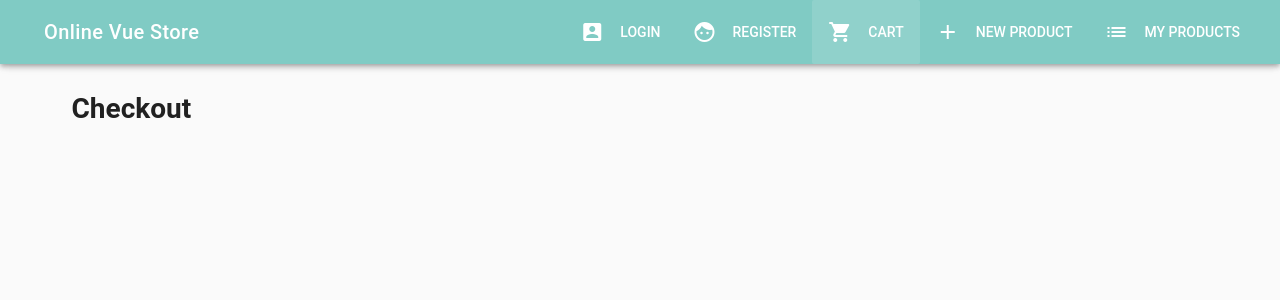
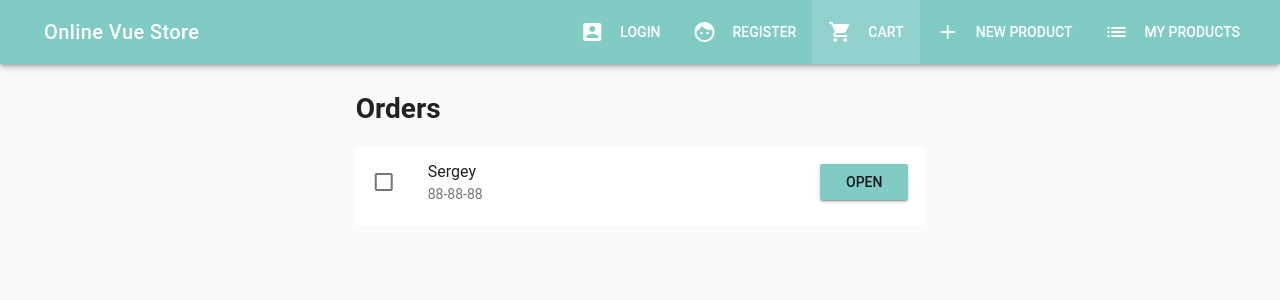
Before and after one commit to KSGitUser/Project-on-vue, a Vue app: page /checkout in a window 1280 px wide. Shown: the top 300 px of the page. Built offline with nearby package versions, Linux system fonts and the light colour scheme; a small style sheet from the web is missing.

Commit message:
checkout page

```diff
--- a/src/components/User/Checkout.vue
+++ b/src/components/User/Checkout.vue
@@ -1,8 +1,28 @@
 <template>
   <v-container>
     <v-layout row>
-      <v-flex xs12>
-        <h1>Checkout</h1>
+      <v-flex xs12 sm6 offset-sm3>
+        <h1 class="text-secondary mb-3">Orders</h1>
+        <v-list subheader two-line>
+
+          <v-list-tile avatar v-for="(order, i) in orders" :key="i">
+            <v-list-tile-action>
+              <v-checkbox @change="markDone(order)" :input-value="order.done" color="success">
+
+              </v-checkbox>
+            </v-list-tile-action>
+
+            <v-list-tile-content>
+              <v-list-tile-title>{{ order.name}}</v-list-tile-title>
+              <v-list-tile-sub-title>{{ order.phone }}</v-list-tile-sub-title>
+            </v-list-tile-content>
+            <v-list-tile-action>
+              <v-btn :to="'/product/' + order.productId" class="teal lighten-3">Open</v-btn>
+            </v-list-tile-action>
+          </v-list-tile>
+
+
+        </v-list>
       </v-flex>
     </v-layout>
   </v-container>
@@ -11,7 +31,20 @@
 <script>
   export default {
     data() {
-      return {}
+      return {
+        orders: [{
+          id: 'test',
+          name: 'Sergey',
+          phone: '88-88-88',
+          productId: '1',
+          done: false
+        }]
+      }
+    },
+    methods: {
+      markDone(oeder) {
+        order.done = true;
+      }
     }
   }
 </script>
```
